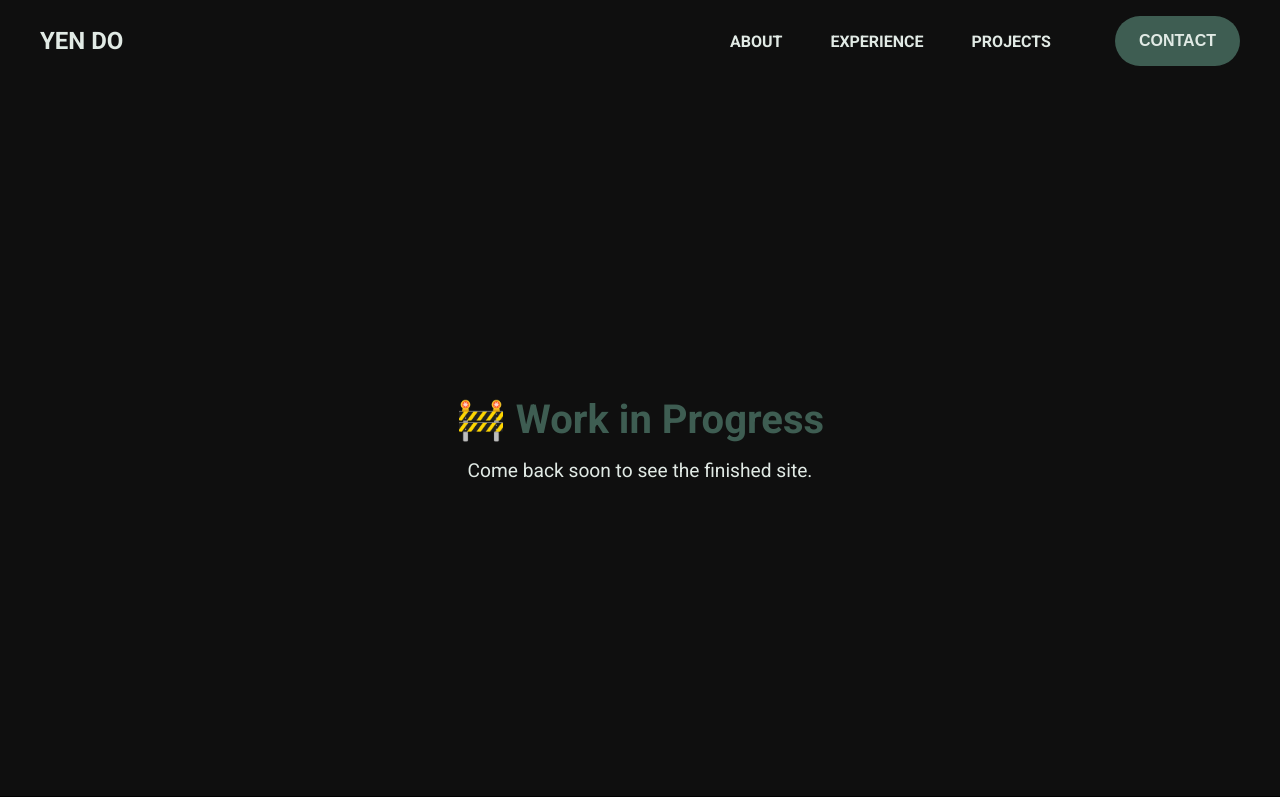
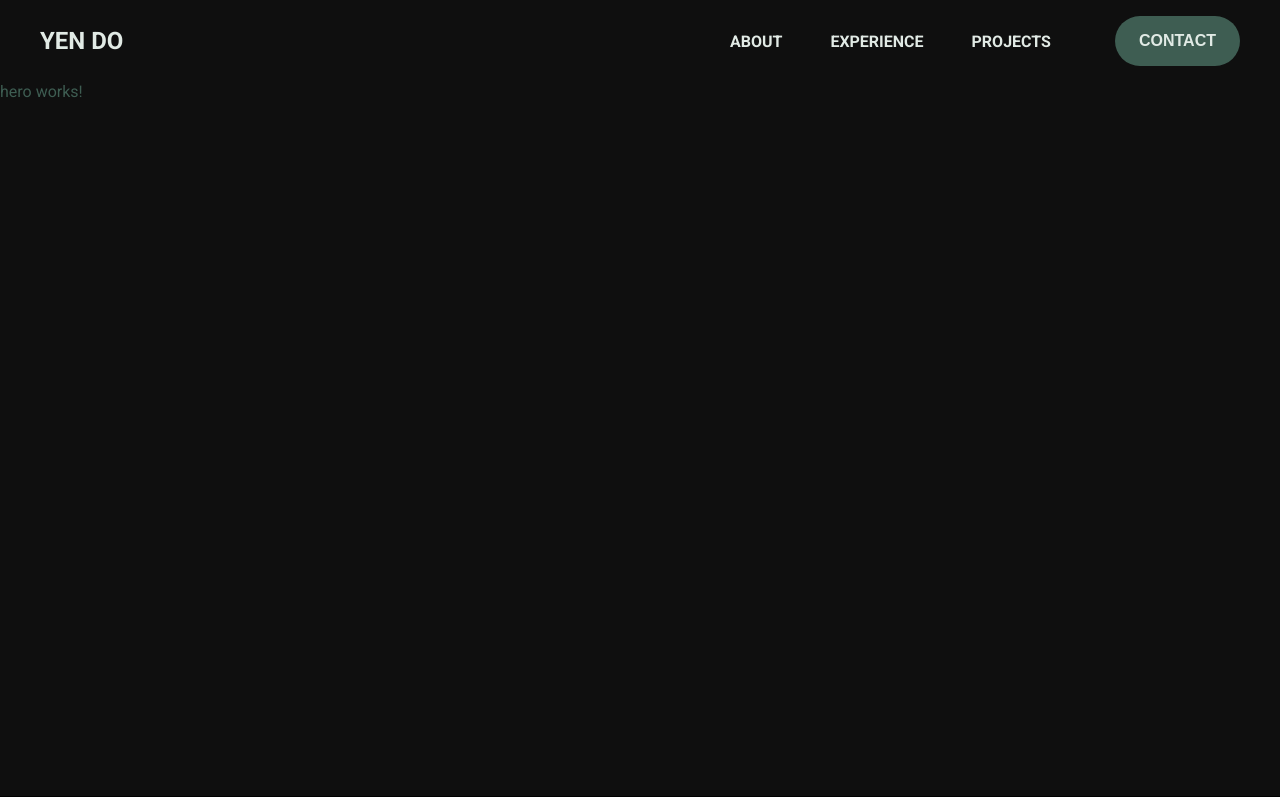
Before and after one commit to y00do/portfolio-angular, an Angular app: page / in a window 1280 px wide. Shown: the top 797 px of the page. Built offline with nearby package versions, Linux system fonts and the light colour scheme.

Commit message:
refactor(main-page.html): replace placeholder with Hero component

```diff
--- a/src/app/main-page/main-page.html
+++ b/src/app/main-page/main-page.html
@@ -7,11 +7,8 @@
 		<section id="home" class="section-landing">
 			<!-- hero content, call to action -->
 
-			<div class="content-container">
-				<div class="wip-container">
-					<h1>🚧 Work in Progress</h1>
-					<p>Come back soon to see the finished site.</p>
-				</div>
+			<div class="hero-container">
+				<app-hero></app-hero>
 			</div>
 		</section>
 
```
